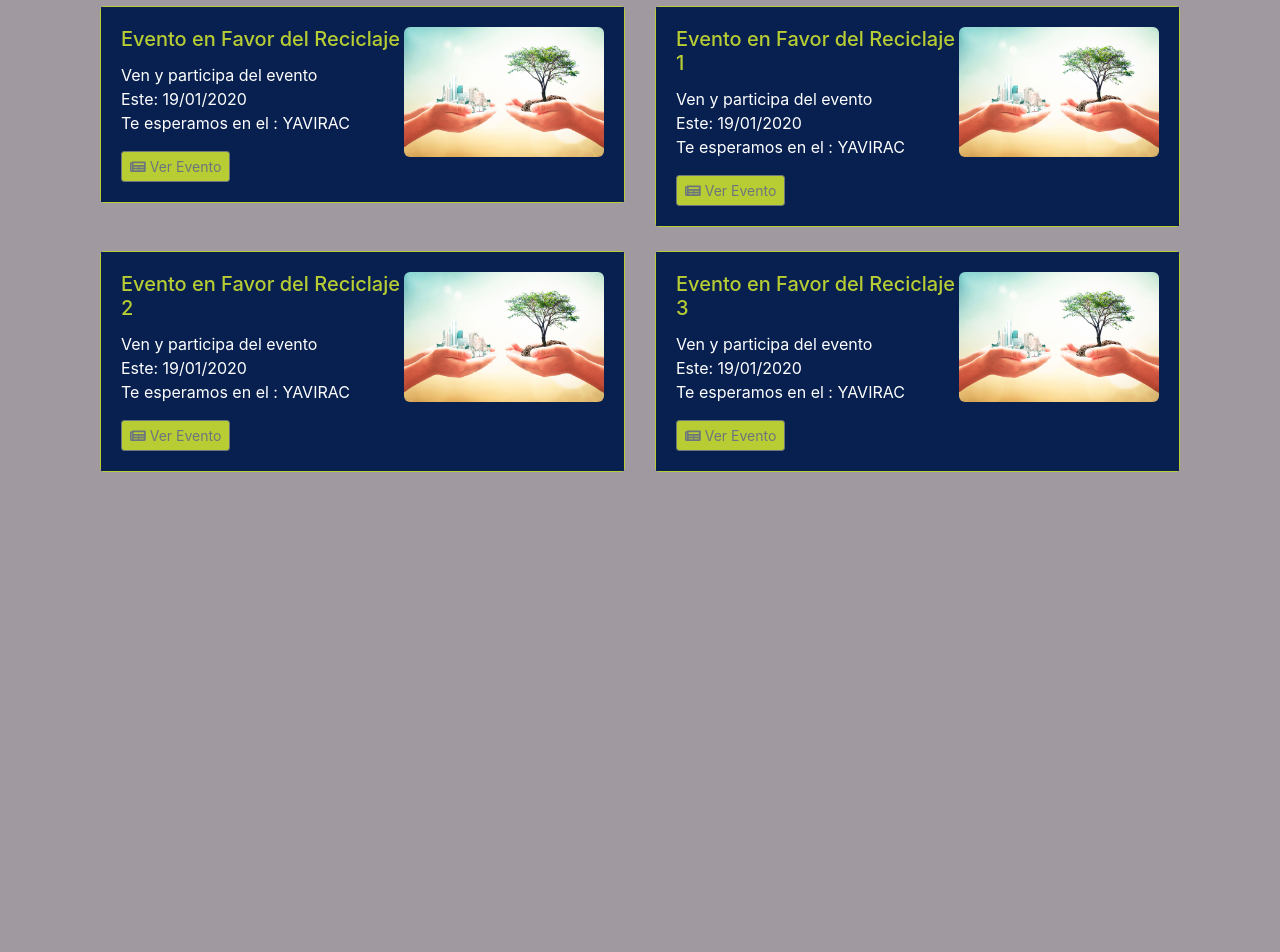
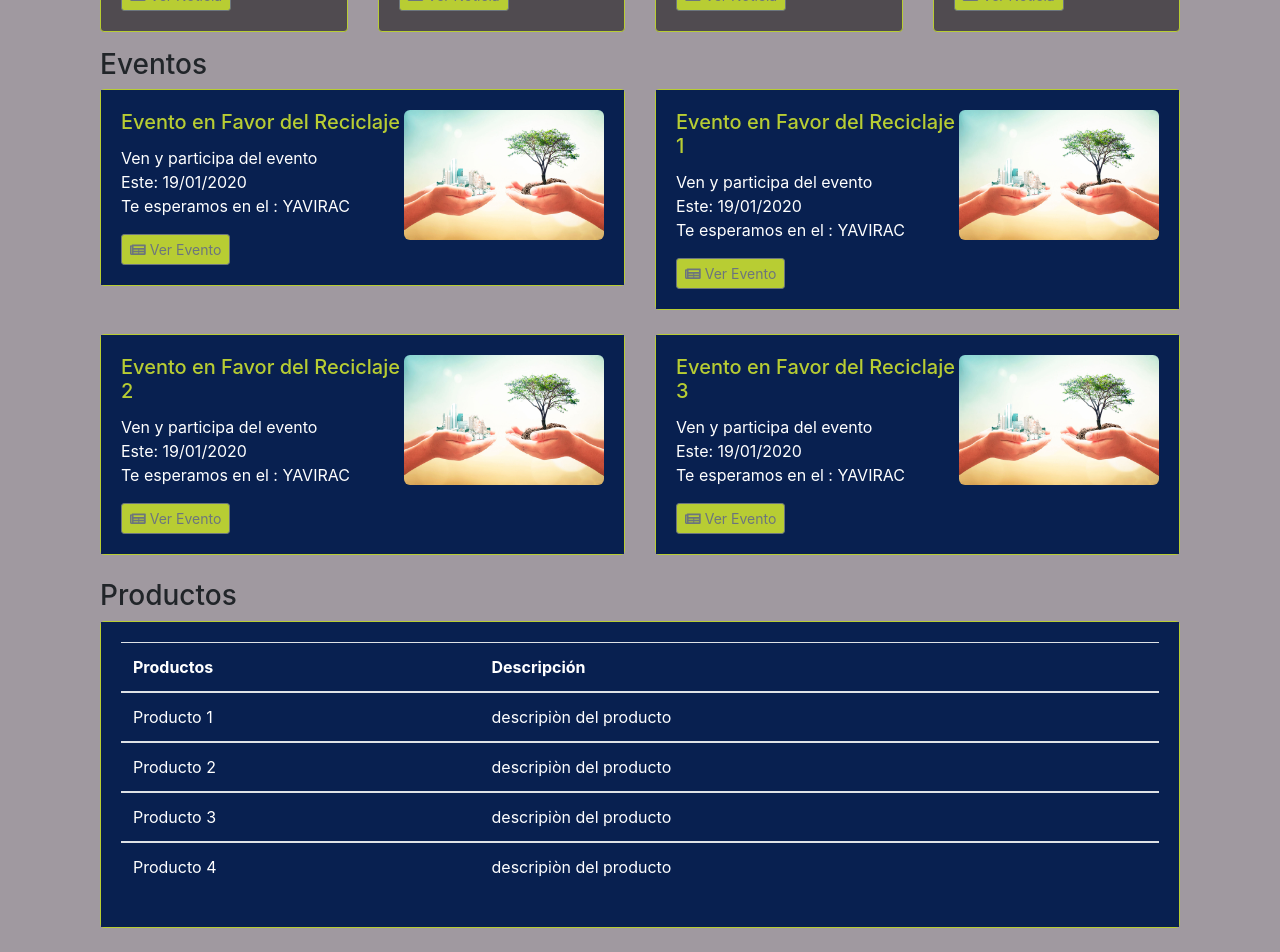
Before and after one commit to BX41FORCE/YavGren-Proyecto-5-Semestre, an Angular app in the folder YavGreen/: page /inicio in a window 1280 px wide. Shown: the part 719-1671 px from the top of the page. Before the commit the page ends 1239 px from the top, so only its background shows below. Built offline with nearby package versions, Linux system fonts and the light colour scheme; what ngx-qrcode2 would draw is missing.

Commit message:
Componete de lista con htm y js quemado

```diff
--- a/YavGreen/src/app/app-routing.module.ts
+++ b/YavGreen/src/app/app-routing.module.ts
@@ -6,6 +6,7 @@ import { RegistroComponent } from './registro/registro.component';
 import { CrearNoticiaComponent } from './crear-noticia/crear-noticia.component';
 import { CrearEventoComponent } from './crear-evento/crear-evento.component'
 import { TestComponent } from './test/test.component'
+import { ProductosComponent } from './productos/productos.component';
 
 
 const routes: Routes = [
@@ -15,8 +16,10 @@ const routes: Routes = [
   { path: 'crear_noticia', component: CrearNoticiaComponent },
   { path: 'crear_evento', component: CrearEventoComponent },
   { path: 'test', component: TestComponent },
+  { path: 'productos', component: ProductosComponent },
   { path: '', component: LoginComponent },
-  { path: '**', redirectTo: '/inicio', pathMatch: 'full' }
+  { path: '**', redirectTo: '/inicio', pathMatch: 'full' },
+
 ];
 
 @NgModule({
--- a/YavGreen/src/app/app.module.ts
+++ b/YavGreen/src/app/app.module.ts
@@ -14,6 +14,7 @@ import { CrearNoticiaComponent } from './crear-noticia/crear-noticia.component';
 import { CrearEventoComponent } from './crear-evento/crear-evento.component';
 import { TestComponent } from './test/test.component';
 import { LoginComponent } from './login/login.component';
+import { ProductosComponent } from './productos/productos.component';
 
 @NgModule({
   declarations: [
@@ -25,7 +26,8 @@ import { LoginComponent } from './login/login.component';
     CrearNoticiaComponent,
     CrearEventoComponent,
     TestComponent,
-    LoginComponent
+    LoginComponent,
+    ProductosComponent
   ],
   imports: [
     BrowserModule,
--- a/YavGreen/src/app/crear-noticia/crear-noticia.component.ts
+++ b/YavGreen/src/app/crear-noticia/crear-noticia.component.ts
@@ -34,10 +34,6 @@ export class CrearNoticiaComponent implements OnInit {
       this.imgURL = reader.result;
     };
   }
-  // fin de guardar imagen
-   guardar(){
-
-   }
 
 
 }
--- a/YavGreen/src/app/inicio/inicio.component.html
+++ b/YavGreen/src/app/inicio/inicio.component.html
@@ -36,36 +36,62 @@
       </div>
     </div>
   </div>
+  <h3>Noticias</h3>
   <div class="row">
     <div class="col-3" *ngFor="let not of noticias">
       <div class="card mb-3" style="border-color: #B8CD33; background-color: rgb(80, 75, 80);">
         <div class="card-body">
           <h5 class="card-title" style="color: #B8CD33;">{{not.titulo}}</h5>
           <p class="card-text" style="color: white">{{not.descripcion}}</p>
-                    <button class="btn btn-sm btn-outline-secondary" style="background-color: #B8CD33;" type="submit" data-toggle="modal" data-target="#exampleModalScrollable"><i class="fas fa-newspaper"></i> Ver
+          <button class="btn btn-sm btn-outline-secondary" style="background-color: #B8CD33;" type="submit"
+            data-toggle="modal" data-target="#exampleModalScrollable"><i class="fas fa-newspaper"></i> Ver
             Noticia</button>
           <!-- Modal -->
         </div>
       </div>
     </div>
   </div>
+  <h3>Eventos</h3>
   <div class="row">
     <div class="col-sm-6" *ngFor="let tex of texto">
       <div class="card" style="border-color: #B8CD33;">
-                <div class="card-body" style="background-color: #082050;" >
+        <div class="card-body" style="background-color: #082050;">
           <img id="eventoImg" src="../../assets/img/gestionambiental_principal.jpg" style="float: right;" />
           <h5 class="card-title" style="color: #B8CD33;">{{tex.titulo}}</h5>
           <p class="card-text text-justify" style="color: white;">{{tex.descripcion}}<br /> Este: 19/01/2020
             <br /> {{tex.descripcion2}}</p>
-                        <button class="btn btn-sm btn-outline-secondary" style="background-color: #B8CD33;" type="submit" data-toggle="modal" data-target="#exampleModalScrollable"><i class="fas fa-newspaper"></i> Ver Evento
+          <button class="btn btn-sm btn-outline-secondary" style="background-color: #B8CD33;" type="submit"
+            data-toggle="modal" data-target="#exampleModalScrollable"><i class="fas fa-newspaper"></i> Ver Evento
           </button>
         </div>
       </div>
-            <br/>
+      <br />
+    </div>
+  </div>
+  <h3>Productos</h3>
+  <div class="row">
+    <div class="col-sm-12">
+      <div class="card" style="border-color: #B8CD33;">
+        <div class="card-body" style="background-color: #082050;">
+          <table class="table">
+            <thead>
+              <th scope="col-sm-3" style="color: white;">Productos</th>
+              <th scope="col-sm-9" style="color: white;">Descripción</th>
+            </thead>
+            <tbody *ngFor="let pro of producto">
+              <tr>
+                <td scope="col-sm-3" style="color: white;">{{pro.titulo}}</td>
+                <td scope="col-sm-9" style="color: white;">{{pro.descripcion}}</td>
+              </tr>
+            </tbody>
+          </table>
         </div>
       </div>
     </div>
-<div class="modal fade" style="background-color: rgba(63, 63, 63, 0.582);" id="exampleModalScrollable" tabindex="-1" role="dialog" aria-labelledby="exampleModalScrollableTitle" aria-hidden="true">
+  </div>
+</div>
+<div class="modal fade" style="background-color: rgba(63, 63, 63, 0.582);" id="exampleModalScrollable" tabindex="-1"
+  role="dialog" aria-labelledby="exampleModalScrollableTitle" aria-hidden="true">
   <div class="modal-dialog modal-dialog-scrollable" role="document">
     <div class="modal-content">
       <div class="modal-header">
@@ -76,14 +102,20 @@
         </button>
       </div>
       <div class="modal-body text-justify">
-                <img id="modalImg" src="../../assets/img/Reciclaje.jpg" hspace="5" vspace="5" style="float: right;" /> Where can I get some? There are many variations of passages of Lorem Ipsum available, but the majority have suffered
-                alteration in some form, by injected humour, or randomised words which don't look even slightly believable. If you are going to use a passage of Lorem Ipsum, you need to be sure there isn't anything embarrassing hidden
-                in the middle of text. All the Lorem Ipsum generators on the Internet tend to repeat predefined chunks as necessary, making this the first true generator on the Internet. It uses a dictionary of over 200 Latin words,
-                combined with a handful of model sentence structures, to generate Lorem Ipsum which looks reasonable. The generated Lorem Ipsum is therefore always free from repetition, injected humour, or non-characteristic words
-                etc. Where can I get some? There are many variations of passages of Lorem Ipsum available, but the majority have suffered alteration in some form, by injected humour, or randomised words which don't look.
+        <img id="modalImg" src="../../assets/img/Reciclaje.jpg" hspace="5" vspace="5" style="float: right;" /> Where can
+        I get some? There are many variations of passages of Lorem Ipsum available, but the majority have suffered
+        alteration in some form, by injected humour, or randomised words which don't look even slightly believable. If
+        you are going to use a passage of Lorem Ipsum, you need to be sure there isn't anything embarrassing hidden
+        in the middle of text. All the Lorem Ipsum generators on the Internet tend to repeat predefined chunks as
+        necessary, making this the first true generator on the Internet. It uses a dictionary of over 200 Latin words,
+        combined with a handful of model sentence structures, to generate Lorem Ipsum which looks reasonable. The
+        generated Lorem Ipsum is therefore always free from repetition, injected humour, or non-characteristic words
+        etc. Where can I get some? There are many variations of passages of Lorem Ipsum available, but the majority have
+        suffered alteration in some form, by injected humour, or randomised words which don't look.
       </div>
       <div class="modal-footer">
-                <button type="button" class="btn btn-outline-dark btn-sm" style="background-color: #F54A4B;" data-dismiss="modal">Cerrar</button>
+        <button type="button" class="btn btn-outline-dark btn-sm" style="background-color: #F54A4B;"
+          data-dismiss="modal">Cerrar</button>
       </div>
     </div>
   </div>
--- a/YavGreen/src/app/inicio/inicio.component.ts
+++ b/YavGreen/src/app/inicio/inicio.component.ts
@@ -33,6 +33,17 @@ export class InicioComponent implements OnInit {
   {titulo:'Evento en Favor del Reciclaje 3', descripcion:'Ven y participa del evento', descripcion2:'Te esperamos en el : YAVIRAC'},
 
 ];
+pro={
+  titulo:null,
+  descripcion:null,
+}
+
+producto = [{titulo:'Producto 1', descripcion:'descripiòn del producto'},
+{titulo:'Producto 2', descripcion:'descripiòn del producto'},
+{titulo:'Producto 3', descripcion:'descripiòn del producto'},
+{titulo:'Producto 4', descripcion:'descripiòn del producto'},
+];
+
   constructor() { }
 
   ngOnInit() {
--- a/YavGreen/src/app/navbar/navbar.component.html
+++ b/YavGreen/src/app/navbar/navbar.component.html
@@ -20,6 +20,9 @@
                         class="sr-only">(current)</span></a>
             </li>
             <li id="yav" class="nav-item active">
+                <a class="nav-link" [routerLink]="['productos']">Productos<span class="sr-only">(current)</span></a>
+            </li>
+            <li id="yav" class="nav-item active">
                 <a class="nav-link" [routerLink]="['test']">TEST<span class="sr-only">(current)</span></a>
             </li>
         </ul>
--- /dev/null
+++ b/YavGreen/src/app/productos/productos.component.css
@@ -0,0 +1,6 @@
+#ImgNoticia {
+    width: auto;
+    max-width: 220px;
+    height: 150px;
+    border-radius: 6px;
+}
--- /dev/null
+++ b/YavGreen/src/app/productos/productos.component.html
@@ -0,0 +1,36 @@
+<div class="col-12 order-md-1">
+    <div class="jumbotron" style="color: #B8CD33;background-color: #3F3F3F;">
+        <h1 class="mb-3">Nuevo Producto</h1>
+        <form class="form-signin">
+            <div class="row">
+                <div class="col">
+                    <label for="titulo">Nombre del Producto</label>
+                    <input type="text" class="form-control col" placeholder="Nombre" value="" required [(ngModel)]="producto">
+                    <br />
+                    <label for="descripcion">Descripción del producto</label>
+                    <p></p>
+                    <textarea class="col" placeholder="Cuerpo de la Noticia" cols="40" rows="8" style="resize: both;" [(ngModel)]="descripcionNoticia"></textarea>
+                    <p></p>
+                </div>
+                <div class="col">
+                    <label for="puntaje">Costo del Producto</label>
+                <input type="number" min="50" max="100" class="form-control col"
+                    placeholder="Puntaje total del Porducto" name="valorProducto" [(ngModel)]="valorProducto">
+                <br />
+                    <label for="imagen">Seleccionar Imagen</label>
+                    <input #file type="file" accept='image/*' (change)="preview(file.files)" />
+                    <p></p>
+                    <img id="ImgNoticia" [src]="imgURL" *ngIf="imgURL">
+                </div>
+            </div>
+        </form>
+        <div class="row col-6">
+            <div class="col">
+                <button class="btn btn-lg btn-outline-secondary btn-sm" style="background-color: #B8CD33;" (click)="evaluar()">Insertar Producto</button>
+                <button class="btn btn-outline-white btn-sm" disabled></button>
+                <button class="btn btn-lg btn-outline-dark btn-sm" style="background-color: #F54A4B;" type="submit">Cancelar</button>
+            </div>
+        </div>
+        <br />
+    </div>
+</div>
--- /dev/null
+++ b/YavGreen/src/app/productos/productos.component.ts
@@ -0,0 +1,48 @@
+import { Component, OnInit } from '@angular/core';
+
+@Component({
+  selector: 'app-productos',
+  templateUrl: './productos.component.html',
+  styleUrls: ['./productos.component.css']
+})
+export class ProductosComponent implements OnInit {
+  public imagePath;
+  imgURL: any;
+  public message: string;
+  valorProducto:number;
+
+  constructor() { }
+
+  ngOnInit() {
+  }
+
+
+  evaluar() {
+    console.log(this.valorProducto)
+    if (this.valorProducto <= 100 && this.valorProducto >= 50) {
+      alert("todo esta bien");
+    } else {
+      alert("Solo puede ingresar un valor entre 50 y 100 puntos.");
+      this.valorProducto = null;
+    }
+  }
+
+  preview(files) {
+    if (files.length === 0) return;
+
+    var mimeType = files[0].type;
+    if (mimeType.match(/image\/*/) == null) {
+      alert("Solo debe subir archivos de imagen");
+      return;
+    }
+
+    var reader = new FileReader();
+    this.imagePath = files;
+    reader.readAsDataURL(files[0]);
+    reader.onload = _event => {
+      this.imgURL = reader.result;
+    };
+  }
+
+
+}
```
Also changed, not shown: 1 other file (tests, documents, lock files or other folders). Lines whose indentation alone changed are shown as unchanged.
